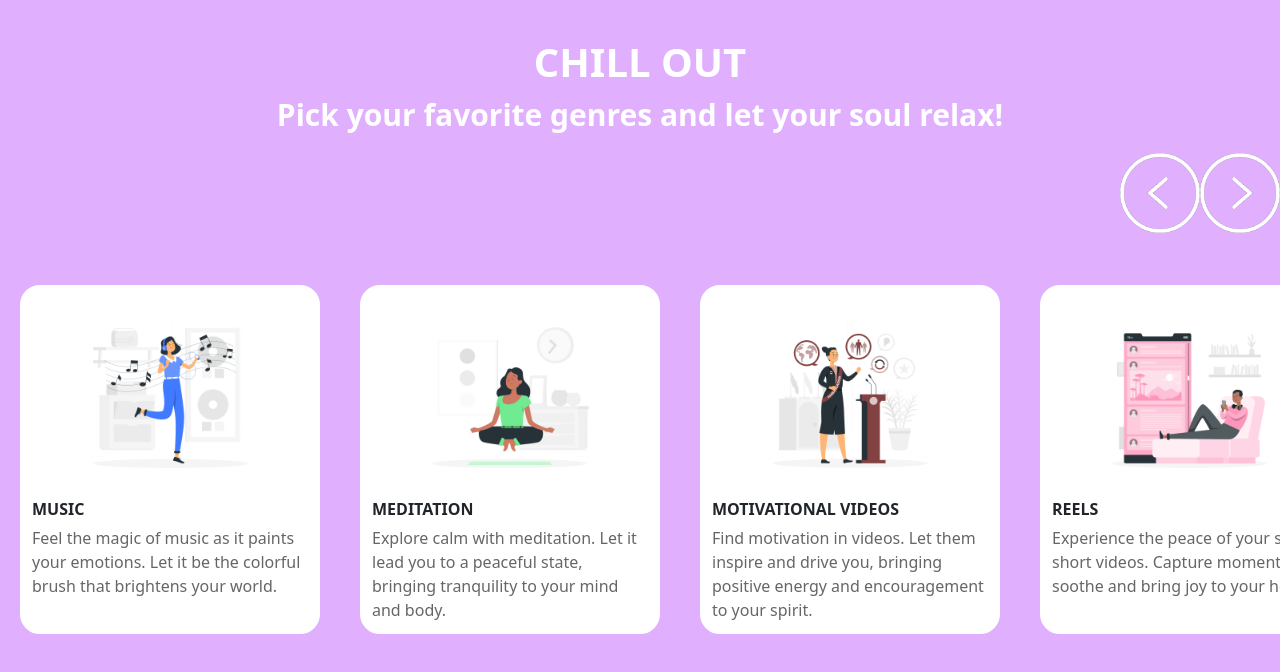
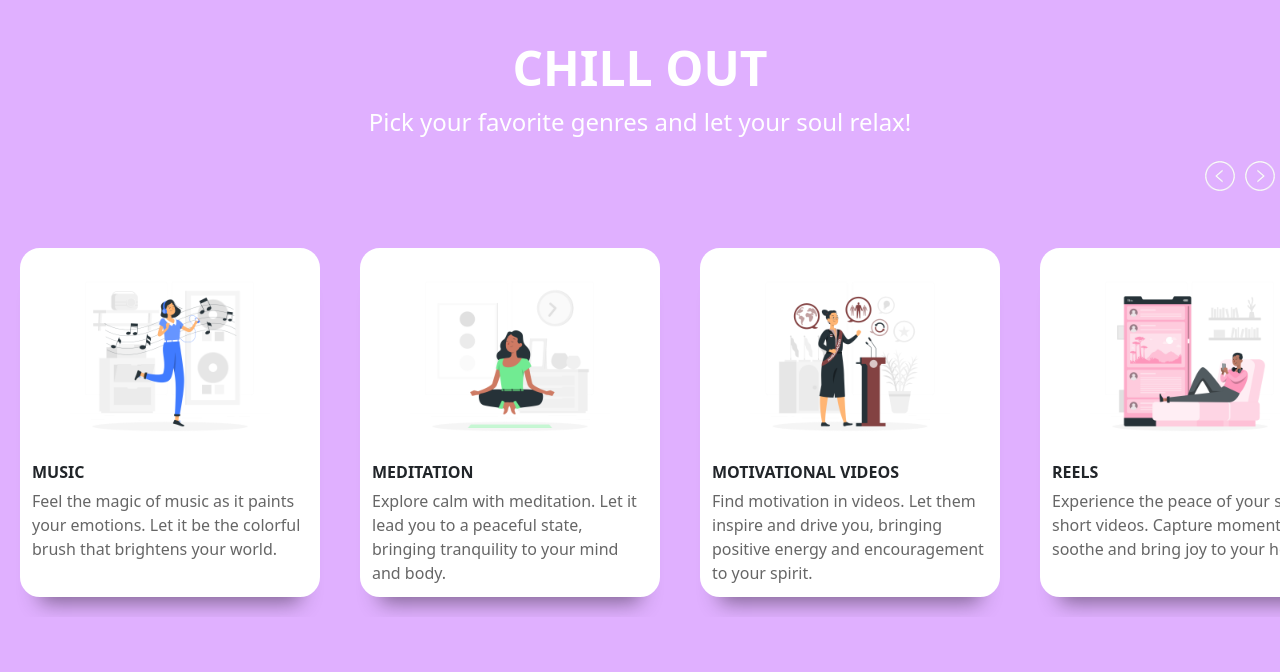
Before and after one commit to sirikisiva/Chillout_New, a React (Create React App) app in the folder Relaxapp/: page /Features in a window 1280 px wide. Shown: the top 672 px of the page. Built offline with nearby package versions, Linux system fonts and the light colour scheme.

Commit message:
Update features.css

```diff
--- a/Relaxapp/src/features.css
+++ b/Relaxapp/src/features.css
@@ -2,15 +2,15 @@
     display: flex;
     justify-content: center;
     padding-top: 2rem;
-    font-size: 40px;
-    font-weight: 600;
+    font-size: 3rem;
+    font-weight: bold;
     color: #ffffff;
 }
 .subHeading{
     display: flex;
     justify-content: center;
-    font-size: 30px;
-    font-weight: 600;
+    font-size: 1.5rem;
+    font-weight: lighter;
     color: #ffffff;
 }
 .features-container {
@@ -28,6 +28,7 @@
     border-radius: 20px;
     max-width: 300px;
     min-width: 300px;
+    box-shadow: rgba(0, 0, 0, 0.45) 0px 25px 20px -20px;
 }
 .feature-img{
     width: 200px;
@@ -46,13 +47,15 @@
     margin-top: 1rem;
 }
 .leftBee{
-    width: 80px;
+    width: 30px;
     transform: scaleX(-1);
     cursor: pointer;
+    margin: 5px;
 }
 .rightBee{
-    width: 80px;
+    width: 30px;
     cursor: pointer;
+    margin: 5px;
 }
 .featuresBox{
     display: flex;
@@ -60,7 +63,7 @@
 }
 
 .bees > div:hover {
-  font-size: 20px;
+  font-size: 15px;
   color: #ffffff;
   }
   .imgDiv{
```
